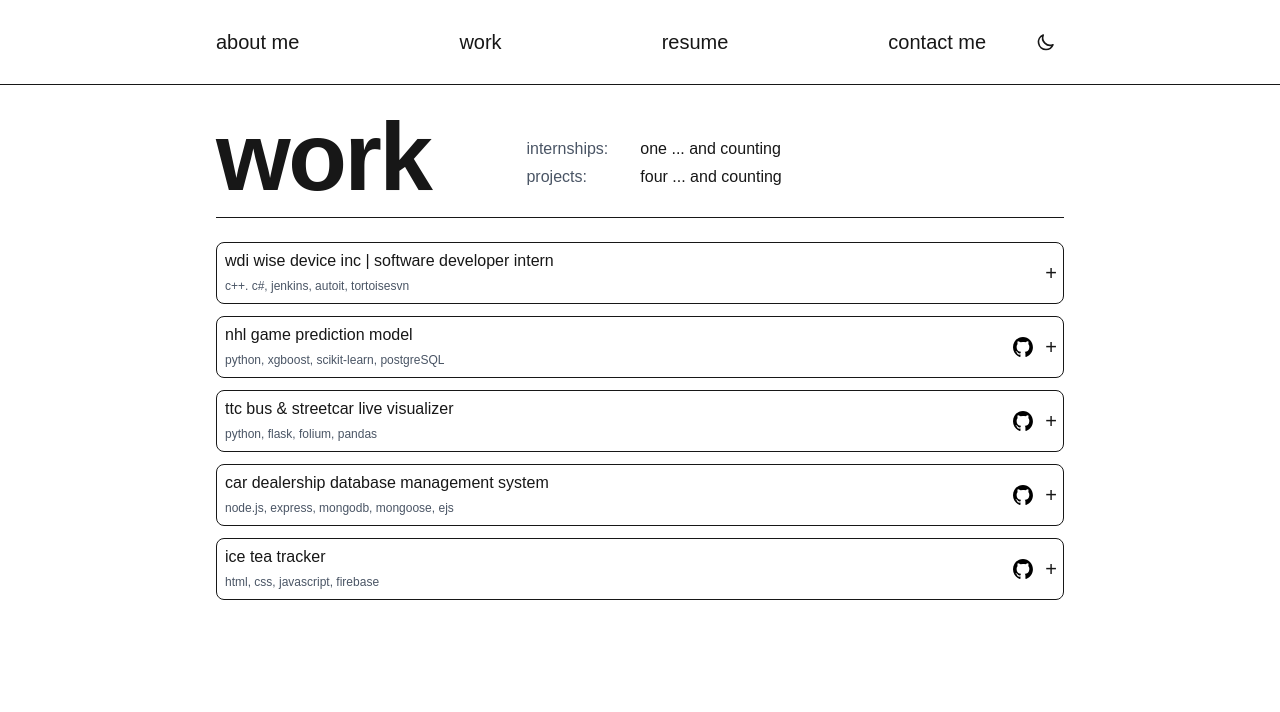
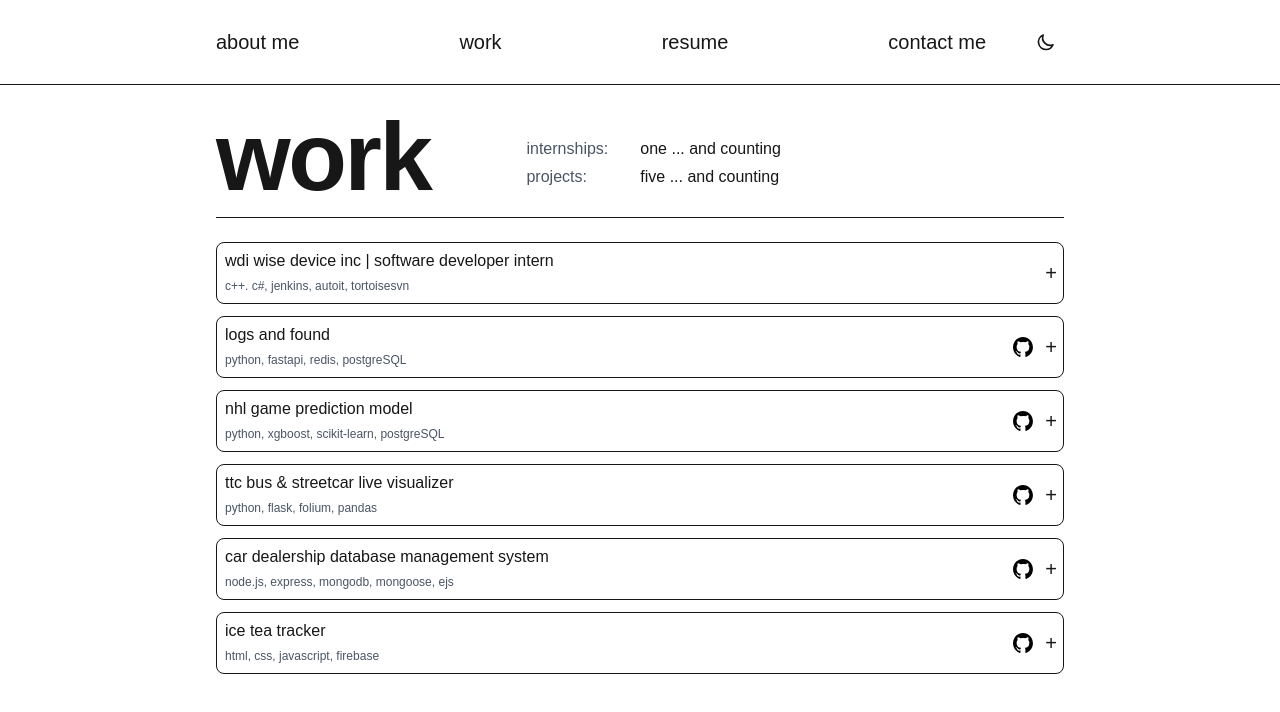
Before and after one commit to Romanabramovich/personal-website, a Next.js app: page /work in a window 1280 px wide. Shown: the top 712 px of the page. Built offline with nearby package versions, Linux system fonts and the light colour scheme.

Commit message:
added log aggregation project

```diff
--- a/app/work/page.tsx
+++ b/app/work/page.tsx
@@ -15,6 +15,16 @@ const experiences = [
     ],
     techstack: ["c++. c#, jenkins, autoit, tortoisesvn"]
     // No githubUrl
+  },
+
+  {
+    company: "logs and found",
+    responsibilities: [
+      <>a distributed logging platform processing <span className="text-red-600 dark:text-red-400">1,000+ logs/second</span></>,
+      <>with real-time web socket streaming for live log updates with <span className="text-red-600 dark:text-red-400">sub-100ms</span> latency and a web dashboard with <span className="text-red-600 dark:text-red-400">filtering by severity and source</span></>
+    ],
+    techstack: ["python, fastapi, redis, postgreSQL"],
+    githubUrl: "https://github.com/Romanabramovich/logs-and-found"
   },
 
   {
@@ -79,7 +89,7 @@ export default function Page() {
             </div>
             <div className="space-y-1">
               <p>one ... and counting</p>
-              <p>four ... and counting</p>
+              <p>five ... and counting</p>
             </div>
           </div>
         </div>
```
